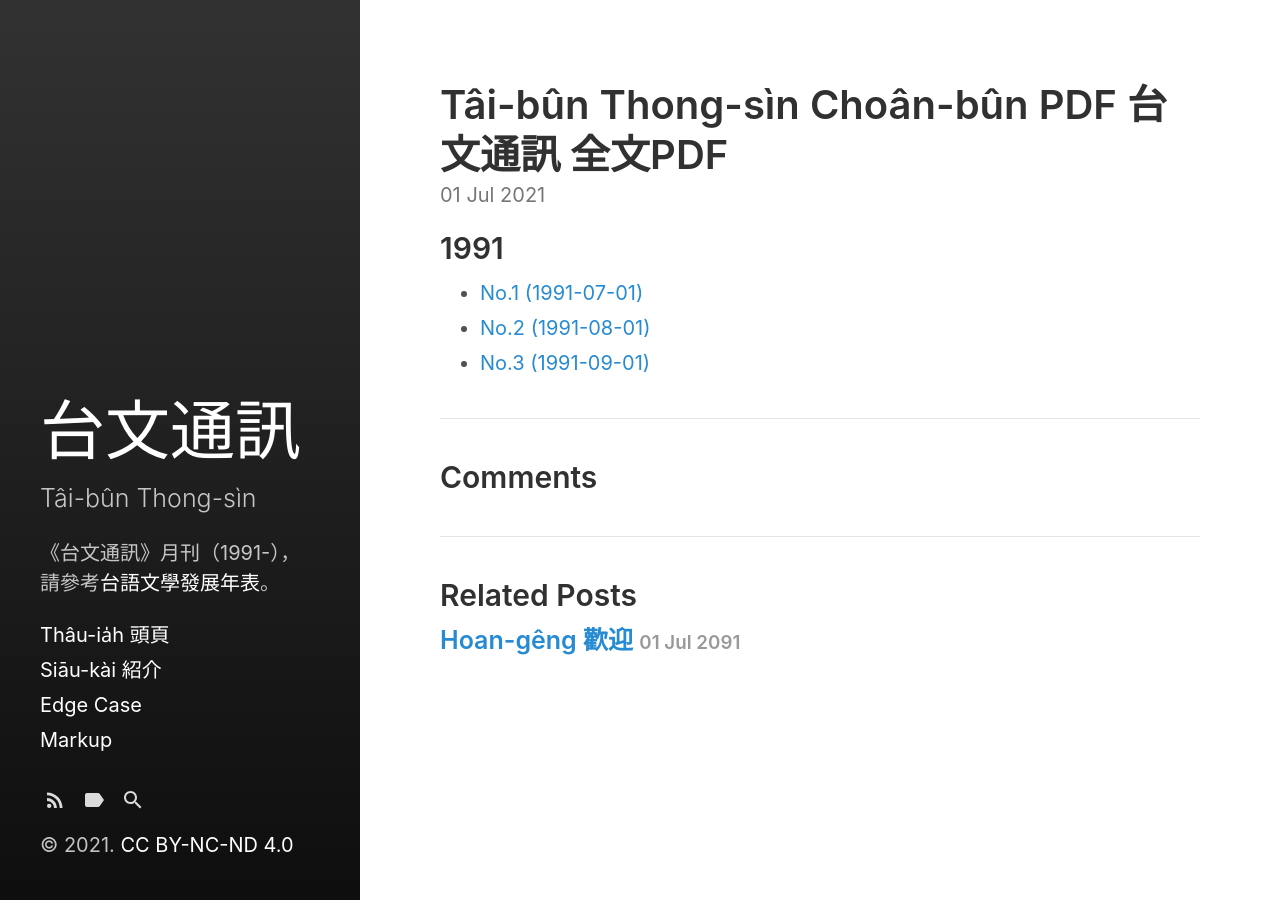
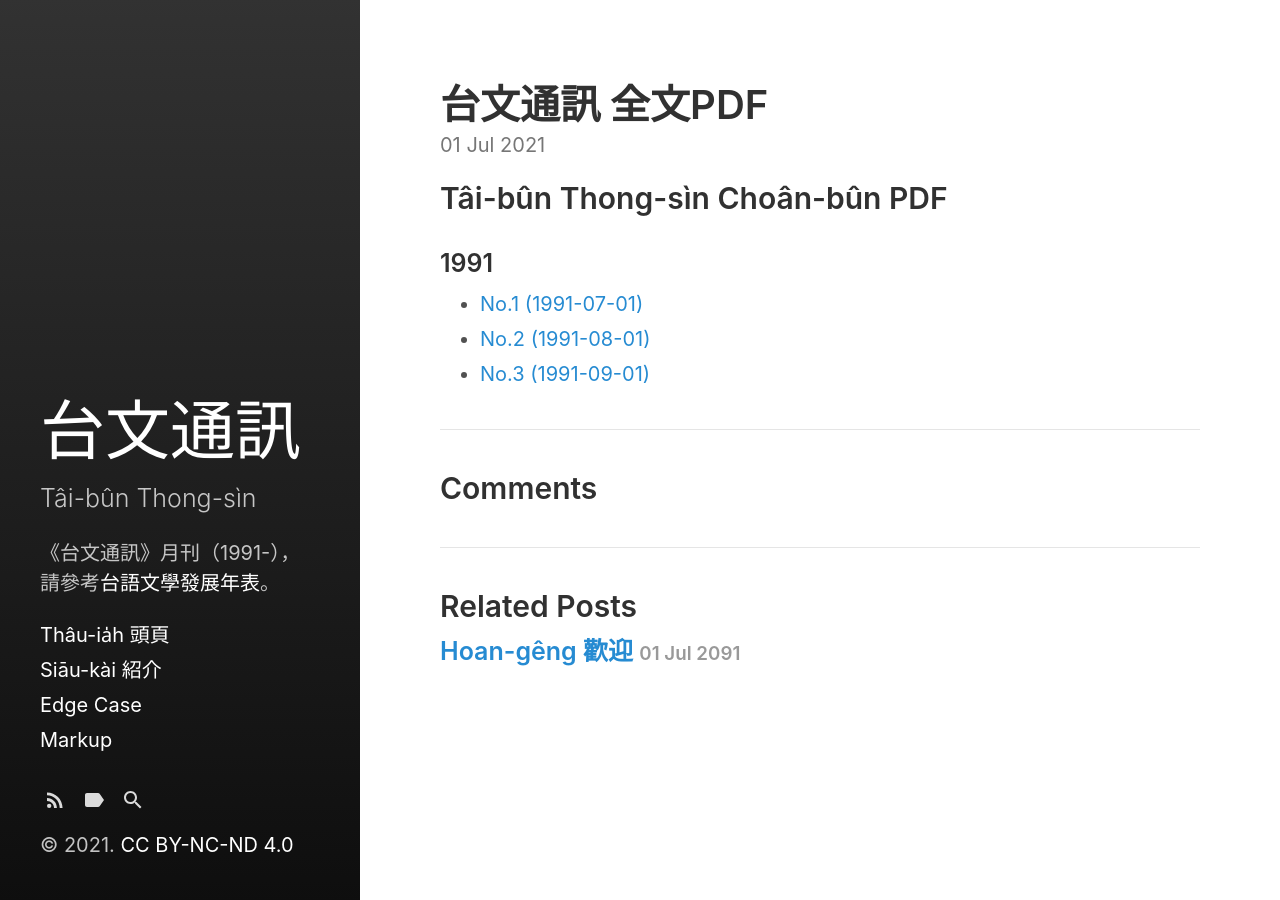
Before and after one commit to TaibunThongsin/TaibunThongsin, a Jekyll site: the page built from _posts/2021-07-01-pdf-all.md, in a window 1280 px wide. Built offline with Jekyll 4.4.1, drawn with Linux system fonts in a browser that asks for light colours.

Commit message:
Update 2021-07-01-pdf-all.md

```diff
--- a/_posts/2021-07-01-pdf-all.md
+++ b/_posts/2021-07-01-pdf-all.md
@@ -1,10 +1,12 @@
 ---
 layout: post
-title: Tâi-bûn Thong-sìn Choân-bûn PDF 台文通訊 全文PDF
+title: 台文通訊 全文PDF
 excerpt_separator:  <!--more-->
 ---
 
-## 1991
+## Tâi-bûn Thong-sìn Choân-bûn PDF
+
+### 1991
 
 * [No.1 (1991-07-01)](/pdf/%E5%8F%B0%E6%96%87%E9%80%9A%E8%A8%8A_1991-07-01_No1.pdf){:target="_blank"}
 * [No.2 (1991-08-01)](/pdf/%E5%8F%B0%E6%96%87%E9%80%9A%E8%A8%8A_1991-08-01_No2.pdf){:target="_blank"}
```
